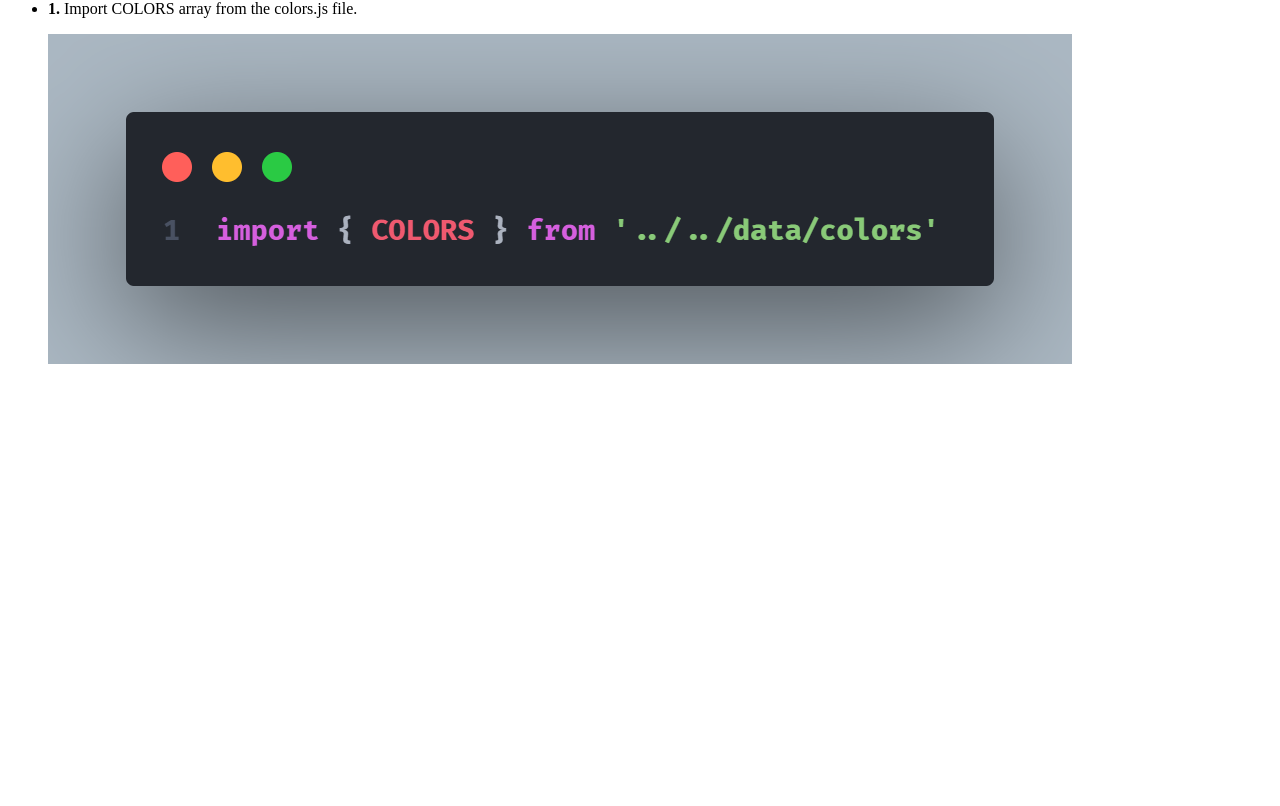
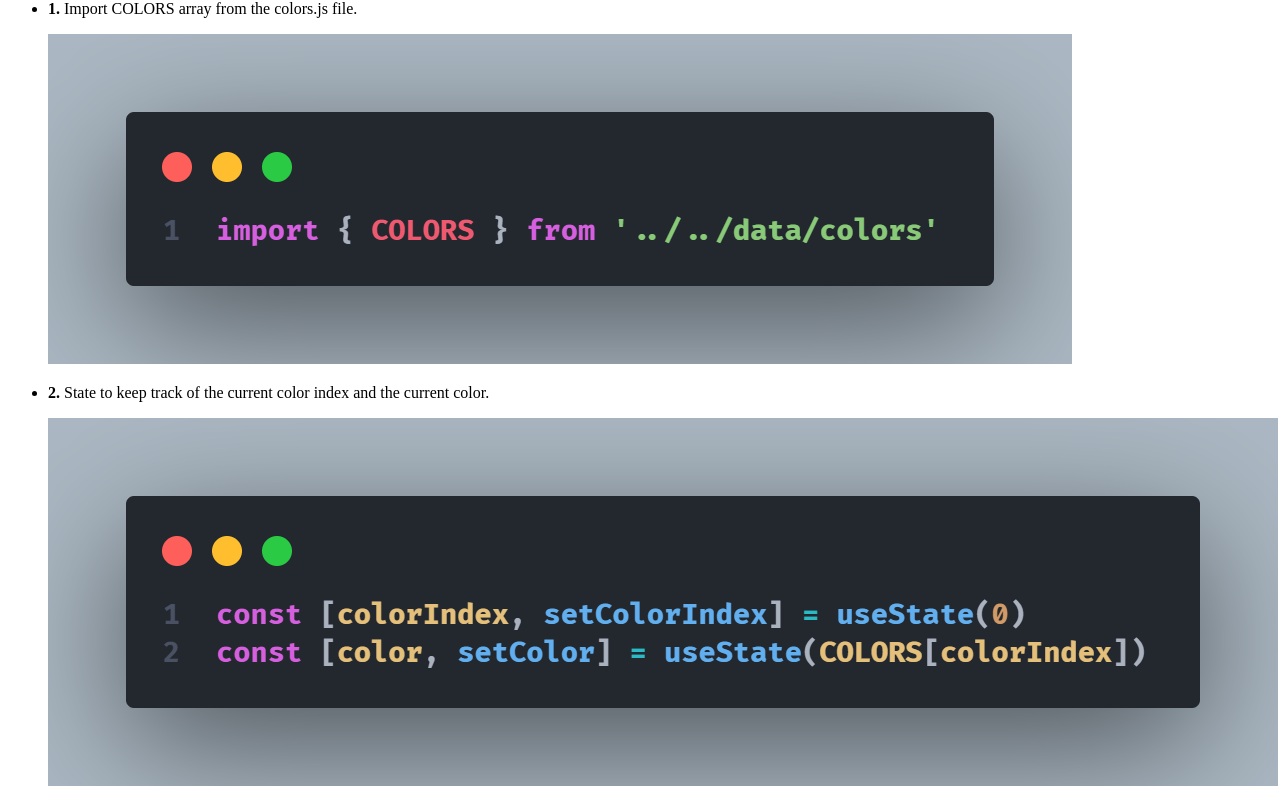
Before and after one commit to Espadv69/useState-Intermediate, a React (Vite) app in the folder RandomColorGenerator/: page / in a window 1280 px wide. Shown: the part 528-1334 px from the top of the page. Before the commit the page ends 912 px from the top, so only its background shows below. Built offline with nearby package versions, Linux system fonts and the light colour scheme; the HTML template or start-up script is replaced by a standard one.

Commit message:
Add second step to Explanation component for state initialization guidance

```diff
--- a/RandomColorGenerator/src/components/Explanation/Explanation.jsx
+++ b/RandomColorGenerator/src/components/Explanation/Explanation.jsx
@@ -13,6 +13,13 @@ const Explanation = () => {
           imgUrl="/images/importColors.png"
           imgAlt="Code snippet showing how to import COLORS array from the colors.js file."
         />
+
+        <LiExplanation
+          stepNumber={2}
+          description="State to keep track of the current color index and the current color."
+          imgUrl="/images/initHooks.png"
+          imgAlt="Code snippet showing how to initialize the state hooks."
+        />
       </ul>
     </section>
   )
```
